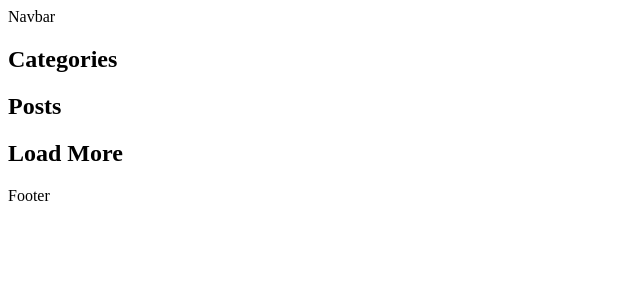
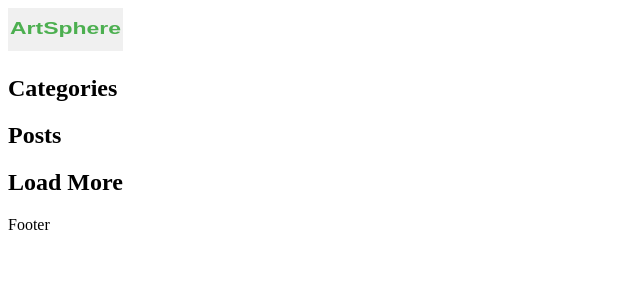
Before and after one commit to Awadesh365/ArtSphere, a Next.js app: page / in a window 1280 px wide. Shown: the top 300 px of the page, without its empty margins (0-640 px from the left). Built offline with nearby package versions, Linux system fonts and the light colour scheme.

Commit message:
Add logo Design svg file formet

```diff
--- a/app/layout.tsx
+++ b/app/layout.tsx
@@ -1,4 +1,6 @@
-import '.globals.css'
+import { Footer } from '@/components/Footer'
+import Navbar from '@/components/Navbar'
+// import 'globals.css'
 export const metadata = {
   title: 'artsphere',
   description: 'showcase Your Dedication and Projects Here',
@@ -12,11 +14,11 @@
   return (
     <html lang="en">
       <body>
-        Navbar
+        <Navbar />
         <main>
           {children}
         </main>
-        Footer
+        <Footer />
       </body>
     </html >
   )
--- a/components/Navbar.tsx
+++ b/components/Navbar.tsx
@@ -1,8 +1,21 @@
+import Image from 'next/image'
+import Link from 'next/link'
 import React from 'react'
 
 const Navbar = () => {
     return (
-        <div>Navbar</div>
+        <nav className='flexBetween navbar'>
+            <div className='flex-1 flexstart gap-10'>
+                <Link href="/">
+                    <Image
+                        src="/logo.svg"
+                        width={115}
+                        height={43}
+                        alt="artsphere"
+                    />
+                </Link>
+            </div>
+        </nav >
     )
 }
 
```
Also changed, not shown: public/logo.svg.
